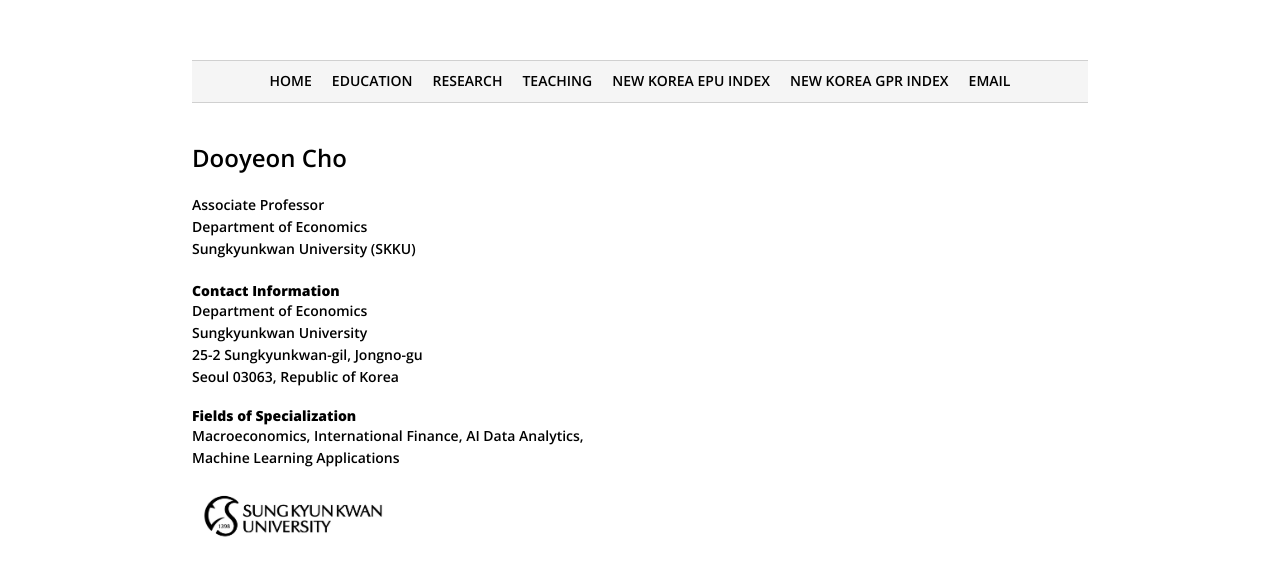
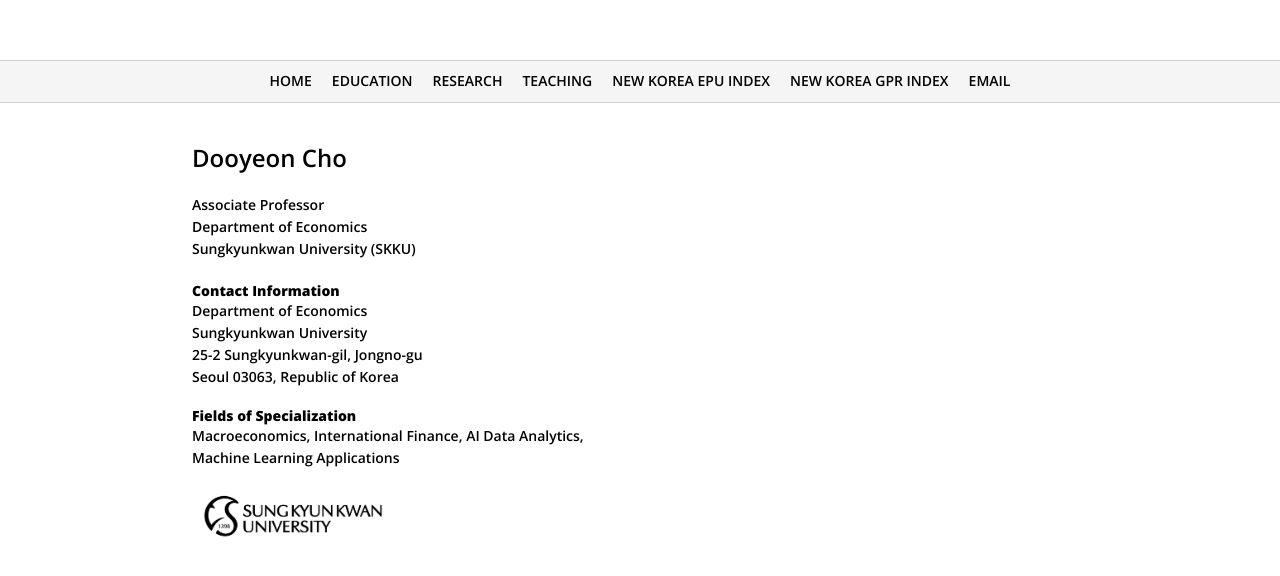
Before and after one commit to dooyeoncho/dooyeoncho.github.io, a Jekyll site: the page built from index.html, in a window 1280 px wide. Shown: the top 576 px of the page. Built offline with Jekyll 4.4.1, drawn with Linux system fonts in a browser that asks for light colours.

Commit message:
Update default.html

```diff
--- a/_layouts/default.html
+++ b/_layouts/default.html
@@ -13,6 +13,12 @@
 <meta name="viewport" content="width=device-width, initial-scale=1">
 
 <style>
+/* Make ONLY the menu bar full-width again */
+footer:first-of-type {
+  width: 100vw;
+  margin-left: calc(50% - 50vw);
+}
+
 footer {
   background-color: #f5f5f5;
   padding: 10px 0;
```
